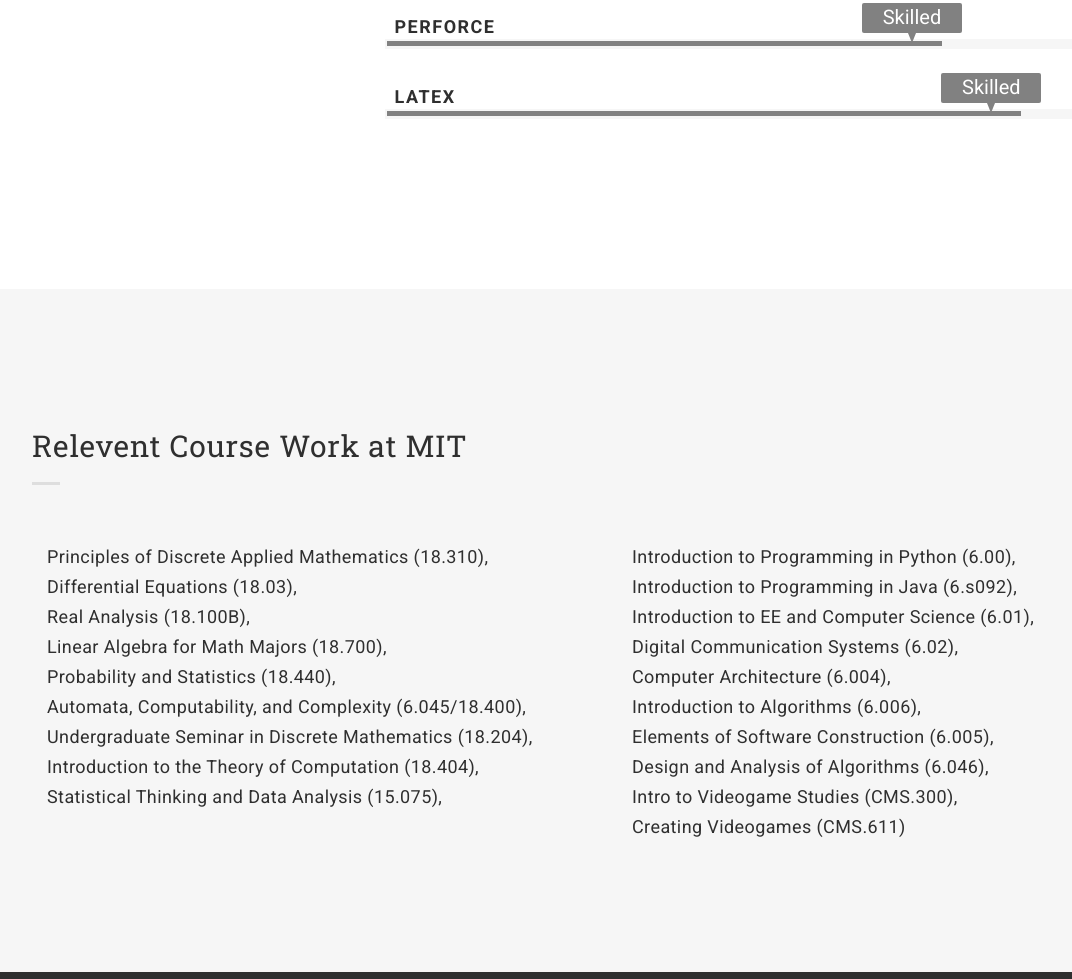
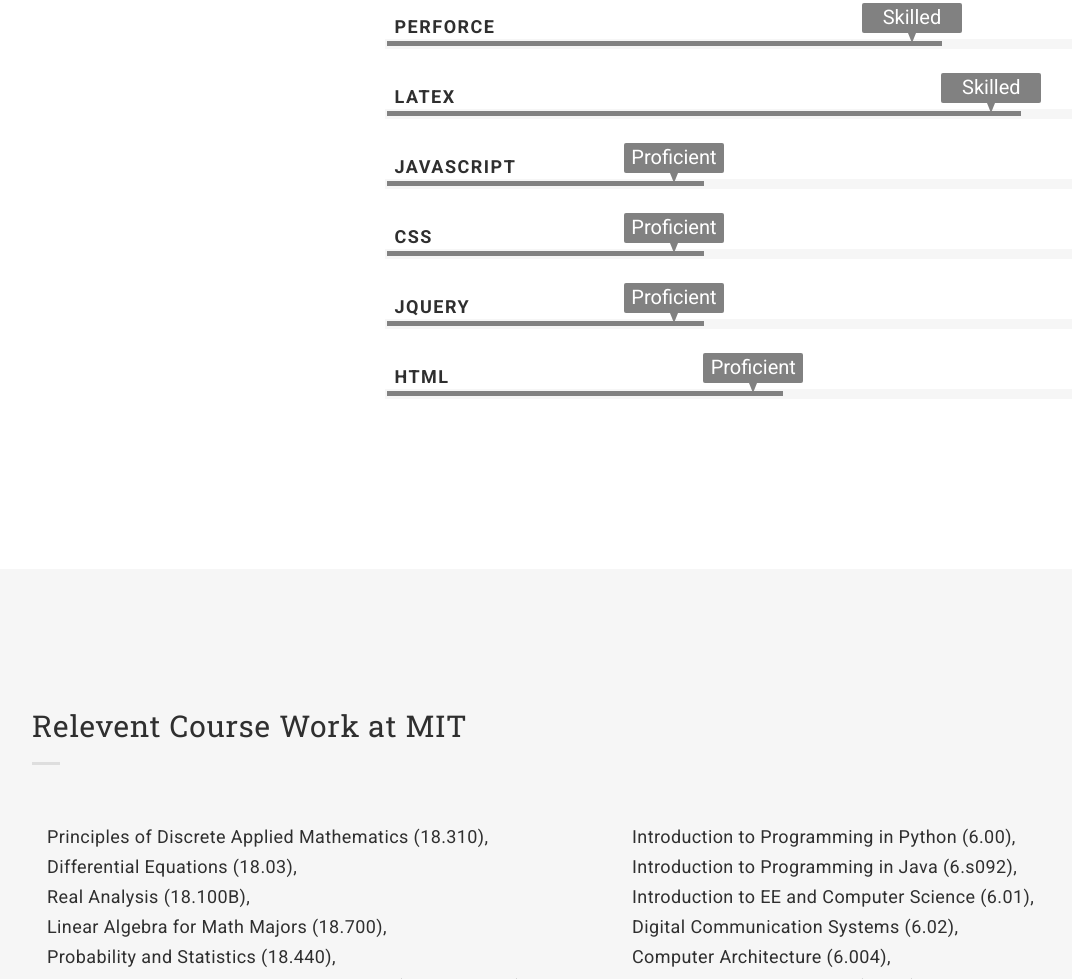
Before and after one commit to mcover/mcover.github.io, a plain HTML site: page index.html in a window 1280 px wide. Shown: the part 4103-5082 px from the top of the page, without its empty margins (23-1095 px from the left). Drawn offline with Linux system fonts and the light colour scheme.

Commit message:
Added my new skills (unsure about %s)

```diff
--- a/index.html
+++ b/index.html
@@ -325,6 +325,38 @@
                                  <div class="count"></div>
                                </div>
                            </div>
+                           <div class="skillbar" data-percent="40%">
+                             <div class="title head-sm">
+                               Javascript
+                             </div>
+                             <div class="count-bar">
+                               <div class="count"></div>
+                             </div>
+                         </div>
+                         <div class="skillbar" data-percent="40%">
+                           <div class="title head-sm">
+                             CSS
+                           </div>
+                           <div class="count-bar">
+                             <div class="count"></div>
+                           </div>
+                       </div>
+                       <div class="skillbar" data-percent="40%">
+                         <div class="title head-sm">
+                           jQuery
+                         </div>
+                         <div class="count-bar">
+                           <div class="count"></div>
+                         </div>
+                     </div>
+                     <div class="skillbar" data-percent="50%">
+                       <div class="title head-sm">
+                         html
+                       </div>
+                       <div class="count-bar">
+                         <div class="count"></div>
+                       </div>
+                   </div>
                          </div>
                          <!--/.SKILLST END-->
                        </div>
```
